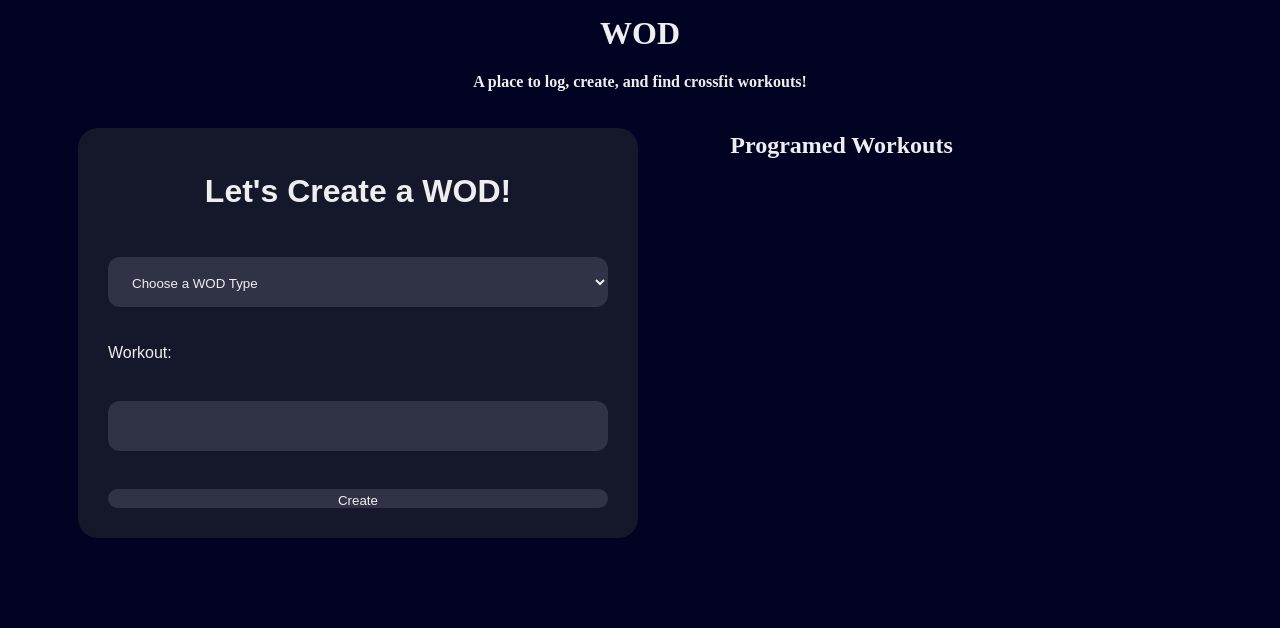
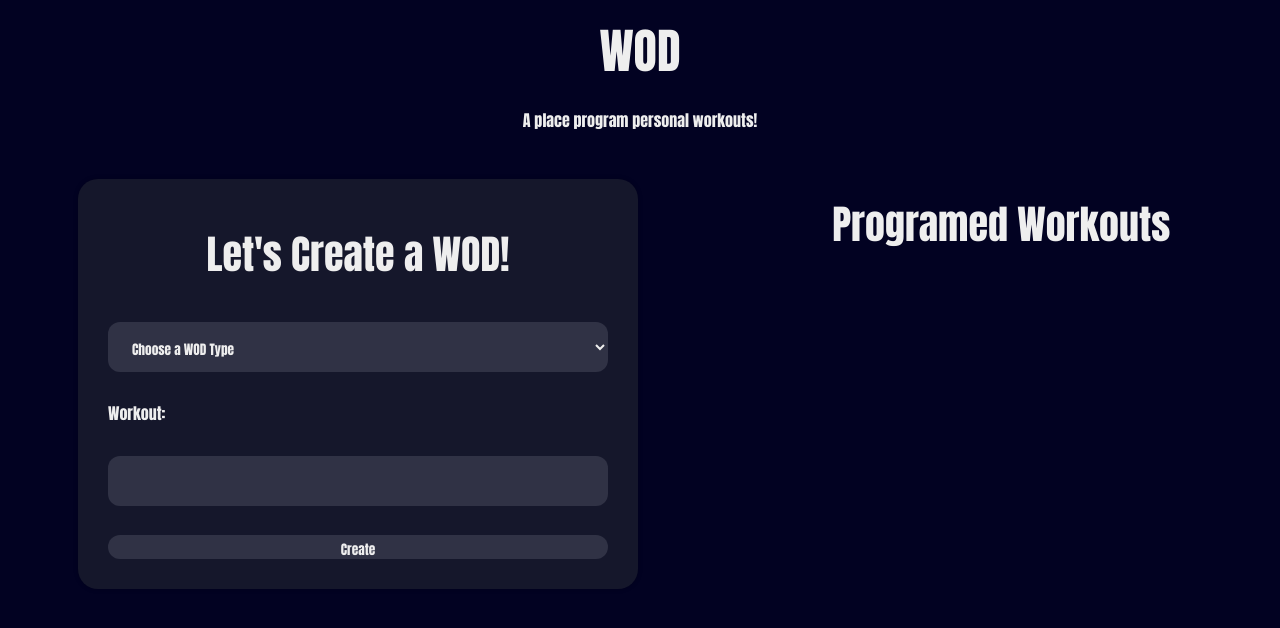
Before and after one commit to Riverbh/WOD-app-capstone, a website: page front-end/index.html in a window 1280 px wide. Drawn offline with nearby package versions, Linux system fonts and the light colour scheme; no server answers.

Commit message:
changed the font and sizes of the <h> tags

```diff
--- a/front-end/index.html
+++ b/front-end/index.html
@@ -10,7 +10,7 @@
 <body>
     <div id="heading">
         <h1>WOD</h1>
-        <h4 id="phrase">A place to log, create, and find crossfit workouts!</h4>
+        <h4 id="phrase">A place program personal workouts!</h4>
     </div>
     <div id='app'>
         <div id="left">
@@ -27,16 +27,18 @@
                     <option value="Tabata">Tabata</option>
                 </select>
 
-                    <label id="workout-label">Workout:</label> <input type="text" id="workoutA" placeholder=" "/>
+                    <label id="workout-label" class="placeholder">Workout:</label> <input type="text" id="workoutA" placeholder=" "/>
 
                     <input type="submit" value="Create" id="create-btn">
 
             </form>
         </div>
+
         <div id="right">
-            <h2 id="prgramed-list">Programed Workouts</h2>
+            <h1 id="prgramed-list">Programed Workouts</h1>
             <section id="wod-list"></section>
         </div>
+
     </div>
     <script src="https://cdn.jsdelivr.net/npm/axios/dist/axios.min.js"></script>
     <script src="index.js"></script>
--- a/front-end/style.css
+++ b/front-end/style.css
@@ -4,6 +4,7 @@
     padding: 0; */
    color: #eee;
    background-color: #020222;
+   font-family: Impact, Haettenschweiler, 'Arial Narrow Bold', sans-serif;
 }
 
 #app {
@@ -38,6 +39,8 @@ form {
     border-radius: 20px;
     flex-wrap: nowrap;
     margin-left: 70px;
+    margin-top: 25px;
+    box-shadow: 0 0 5px rgba(0, 0, 0, 0.2)
 }
 
 #left {
@@ -80,6 +83,7 @@ h1 {
     margin-top: 15px;
     margin-bottom: 10px;
     text-align: center;
+    font-size: 3em;
 }
 
 /* p {
@@ -93,6 +97,7 @@ h1 {
     display: flex;
     flex-wrap: nowrap;
     width: 600px;
+    margin-top: 25px;
 }
 
 /* #prgramed-list {
@@ -151,3 +156,11 @@ select {
     background-color:#002ead;
       transition: 0.7s;
 }
+
+#form-header{
+    font-size: 2.5em;
+}
+
+#prgramed-list {
+    font-size: 2.5em;
+}
```
